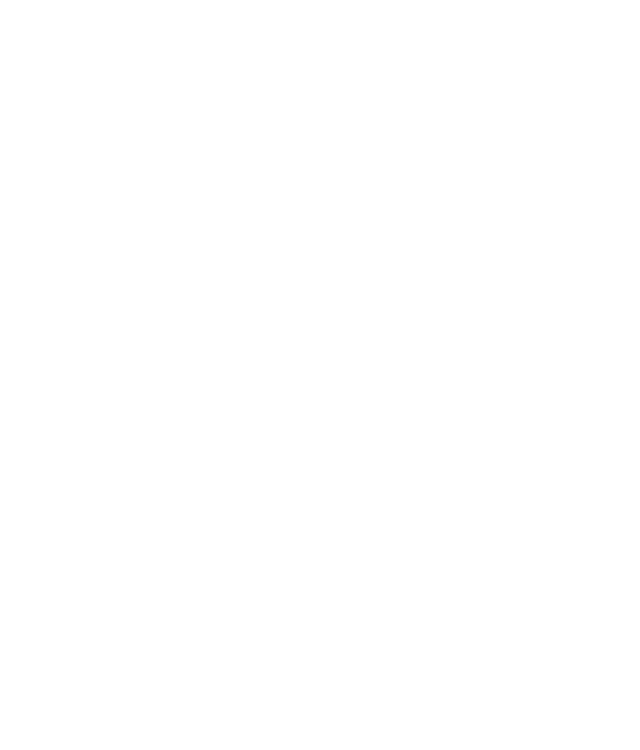
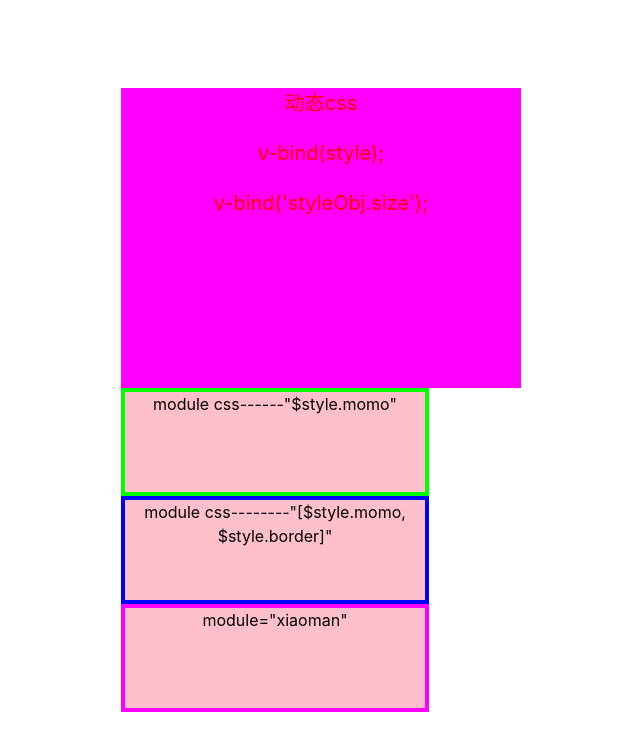
Before and after one commit to ibxueyifan/vite-vue-xiaomanzs, a Vue app: page / in a window 1280 px wide. Shown: the top 750 px of the page, without its empty margins (319-959 px from the left). Built offline with nearby package versions, Linux system fonts and the light colour scheme.

Commit message:
css选择器

```diff
--- a/src/App.vue
+++ b/src/App.vue
@@ -1,30 +1,13 @@
 <template>
    <div class=''>
+       <CssCom />
    </div>
 </template>
 
 <script setup lang='ts'>
-
-import { getCurrentInstance } from 'vue';
-const app = getCurrentInstance();
-app?.proxy?.xiaomanloading.show();
-
-setTimeout(() => {
-   app?.proxy?.xiaomanloading.hide()
-}, 1500)
-
-
-
-
-
-
-
-
+import CssCom from '@/components/31CssCom/index.vue'
 </script>
 
-<style lang='scss'>
-button {
-   border: 1px solid #ccc;
-   margin-left: 10px;
-}
+<style scoped lang='scss'>
+
 </style>
--- a/src/components/30Loading/index.vue
+++ b/src/components/30Loading/index.vue
@@ -5,7 +5,7 @@
 </template>
 
 <script setup lang='ts'>
-
+//  页面调用 参考31Csscom
 const isShow = ref(false);
 
 const show = () => isShow.value = true;
--- /dev/null
+++ b/src/components/31CssCom/index.vue
@@ -0,0 +1,87 @@
+<template>
+    <div class='test'>
+        动态css
+        <p>v-bind(style);</p>
+        <p> v-bind('styleObj.size');</p>
+    </div>
+
+    <div :class="$style.momo">
+        module css------"$style.momo"
+    </div>
+
+    <div :class="[$style.momo, $style.border]">
+        module css--------"[$style.momo, $style.border]"
+    </div>
+
+
+    <div :class="xiaoman.xmzs">
+        module="xiaoman"
+    </div>
+</template>
+
+<script setup lang='ts'>
+
+const style = ref('red');
+
+const styleObj = reactive({
+    size: '20px',
+    bg: '#f0f'
+})
+
+
+const css = useCssModule('xiaoman');
+
+// module="xiaoman" 中被编译过的css类名  {xmzs: '_xmzs_u9xja_3'}
+console.log(css);
+
+
+</script>
+
+<style module="xiaoman">
+.xmzs {
+    width: 300px;
+    height: 100px;
+    background: pink;
+    border: 4px solid #f0f;
+    color: black;
+}
+</style>
+
+<style module>
+.momo {
+    width: 300px;
+    height: 100px;
+    background: pink;
+    border: 4px solid #0f0;
+    color: black;
+}
+
+.border {
+    border: 4px solid #00f;
+}
+</style>
+
+<style lang='scss'>
+.test {
+    width: 400px;
+    height: 300px;
+    color: v-bind(style);
+    font-size: v-bind('styleObj.size');
+    background: v-bind('styleObj.bg');
+}
+
+// ui组件库样式穿透
+// :deep(...) {
+//    ...
+// }
+
+// 插槽样式穿透
+// .a 为插槽中的选择器  非父级中的选择器
+// ::slotted(.a) {
+//    ...
+// }
+
+// 全局样式
+// :global(...) {
+//    ...
+// }</style>
```
